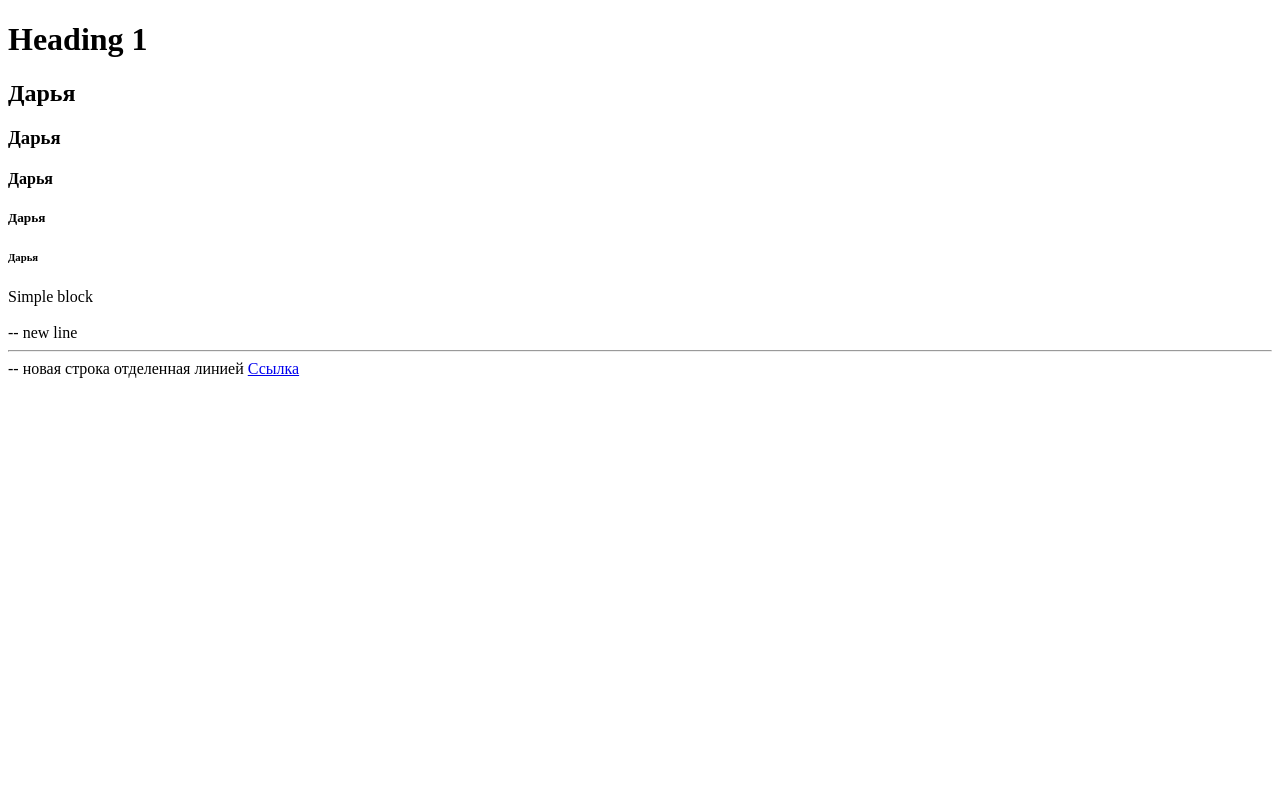
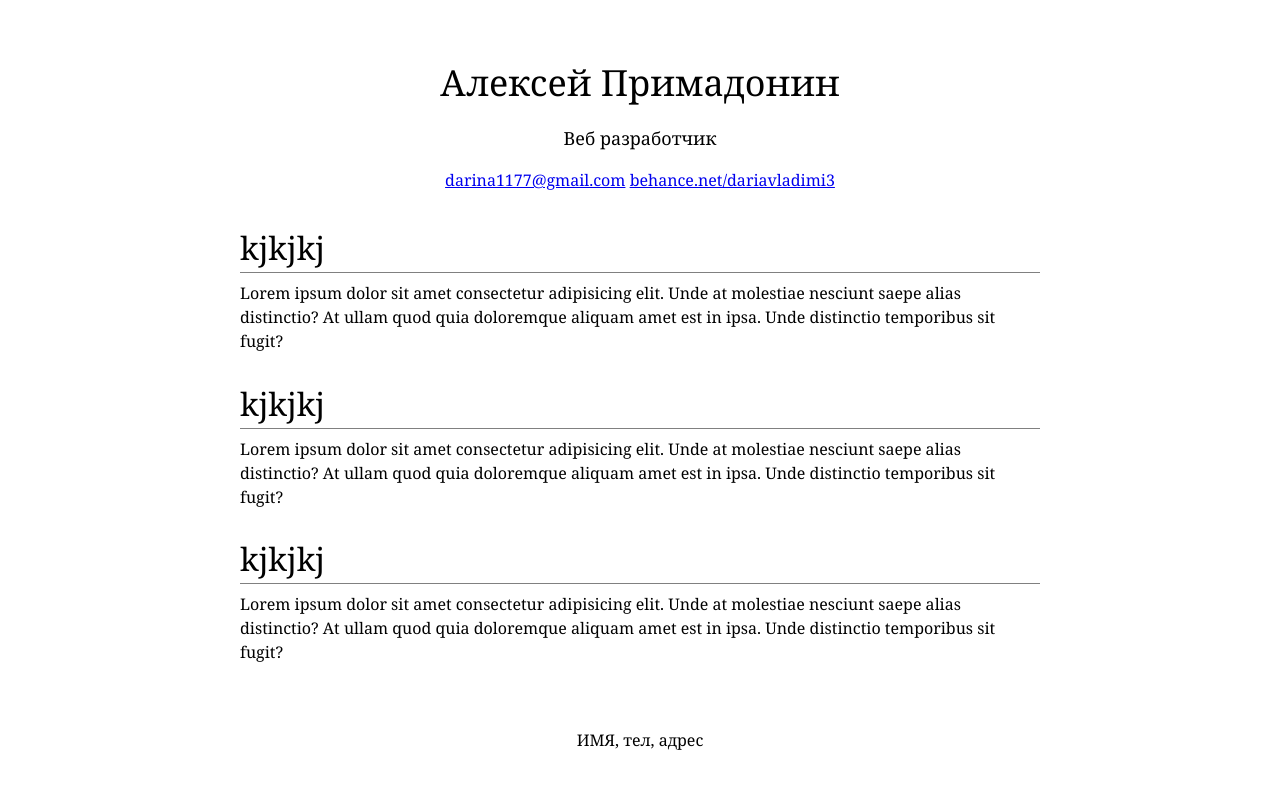
Before and after one commit to dhassss/dhassss.github.io, a plain HTML site: page index.html in a window 1280 px wide. Drawn offline with Linux system fonts and the light colour scheme.

Commit message:
Update index.html

```diff
--- a/index.html
+++ b/index.html
@@ -1,19 +1,40 @@
+<!-- BEGIN (write your solution here) -->
 <!DOCTYPE html>
 <html>
-  <head>
-    <link rel="stylesheet" href="main.css">
-    <title>Пекарня ППривет булочка </title>
-  </head>
-  <body>
-    <h1>Heading 1</h1>
-    <h2>Дарья</h2>
-    <h3>Дарья</h3>
-    <h4>Дарья</h4>
-    <h5>Дарья</h5>
-    <h6>Дарья</h6>
-    <div>Simple block</div>
-    <br/> -- new line
-    <hr/> -- новая строка отделенная линией
-    <a href="https://google.com">Ссылка</a> <!-- Ссылка -->
-  </body>
+<head>
+  <meta charset="UTF-8">
+  <link rel="stylesheet" href="style.css">
+  <title>Резюме</title>
+</head>
+<body>
+  <div id="header">
+    <h1>Алексей Примадонин</h1>
+    <h2 class="header-title">Веб разработчик</h2>
+    <p>
+      <a href="mailto:darina1177@gmail.com">darina1177@gmail.com</a>
+      <a href="https://www.behance.net/dariavladimi3" target="_blank">behance.net/dariavladimi3</a>
+    </p>
+  </div>
+  <div id="main">
+    <h2>kjkjkj</h2>
+    Lorem ipsum dolor sit amet consectetur adipisicing elit.
+     Unde at molestiae nesciunt saepe alias distinctio?
+      At ullam quod quia doloremque aliquam amet est in ipsa.
+       Unde distinctio temporibus sit fugit?
+      <h2>kjkjkj</h2>
+      Lorem ipsum dolor sit amet consectetur adipisicing elit.
+      Unde at molestiae nesciunt saepe alias distinctio?
+      At ullam quod quia doloremque aliquam amet est in ipsa.
+      Unde distinctio temporibus sit fugit?
+      <h2>kjkjkj</h2>
+      Lorem ipsum dolor sit amet consectetur adipisicing elit.
+      Unde at molestiae nesciunt saepe alias distinctio?
+      At ullam quod quia doloremque aliquam amet est in ipsa.
+      Unde distinctio temporibus sit fugit?
+       </div>
+  <div id="footer">ИМЯ, тел, адрес</div>
+
+</body>
+
 </html>
+<!-- END -->
```
